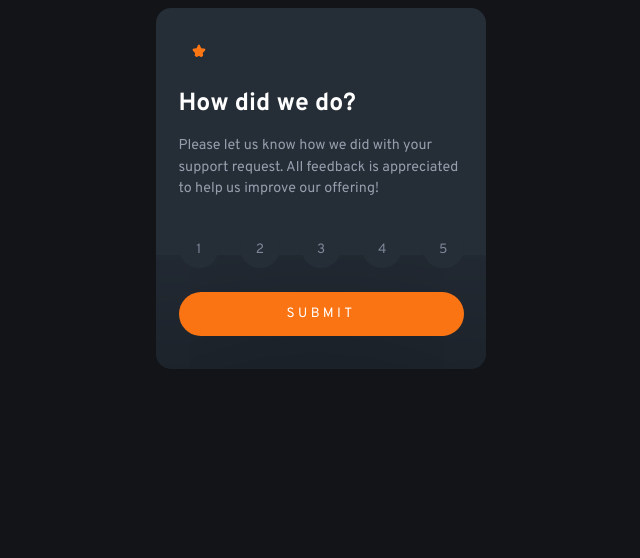
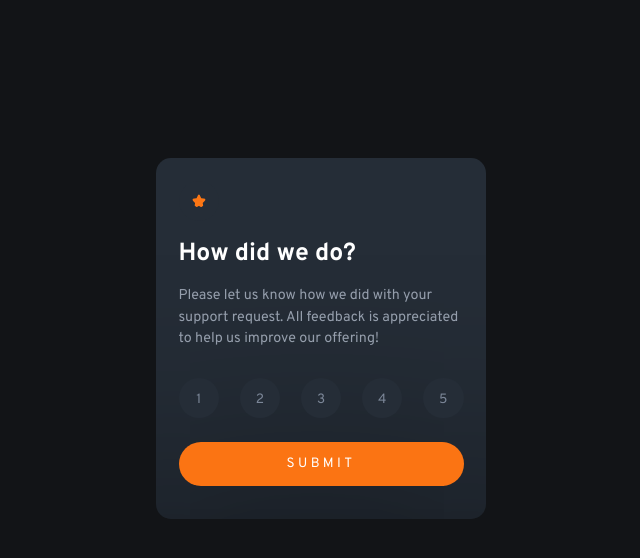
Before and after one commit to josr13/interactive-rating-component, a plain HTML site: page index.html in a window 1280 px wide. Shown: the whole page, without its empty margins (319-959 px from the left). Drawn offline with Linux system fonts and the light colour scheme.

Commit message:
Fix component aligning

```diff
--- a/css/index.scss
+++ b/css/index.scss
@@ -19,12 +19,16 @@ a {
 }
 
 body {
+    display: flex;
+    align-items: center;
+    justify-content: center;
     .container {
         display: flex;
         flex-direction: column;
         width: 19em;
         height: 100%;
         margin: auto;
+        margin-top: 10em;
         padding: 1.5em;
         background: $dark-blue;
         border-radius: 15px;
@@ -34,7 +38,6 @@ body {
 
     .rating {
         .rtncontainer {
-
             &__icon {
                 height: 0.9em;
                 width: 0.9em;
@@ -102,8 +105,6 @@ body {
                     background: $white;
                     color: $orange;
                 }
-
-
             }
         }
     }
```
Also changed, not shown: css/index.css.
